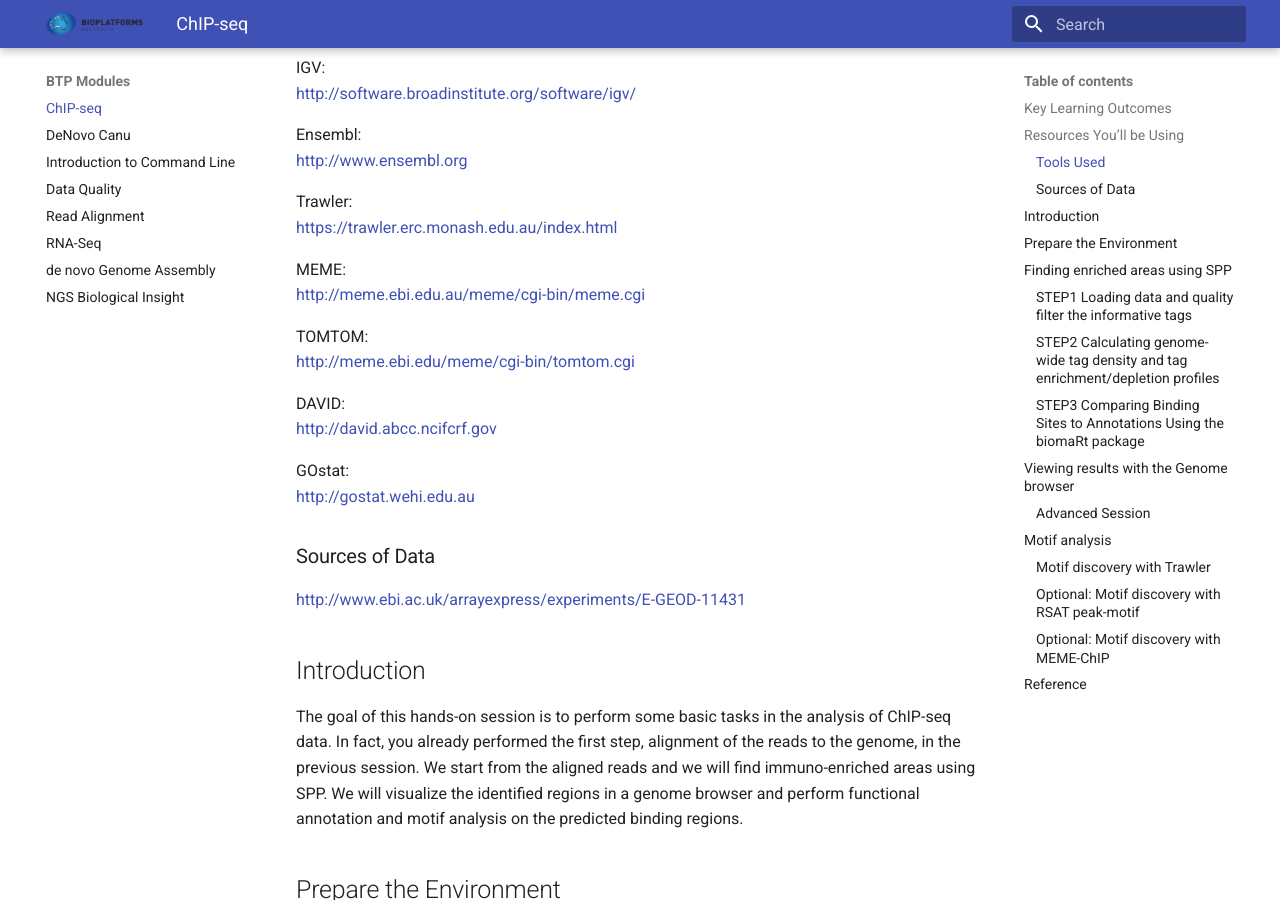
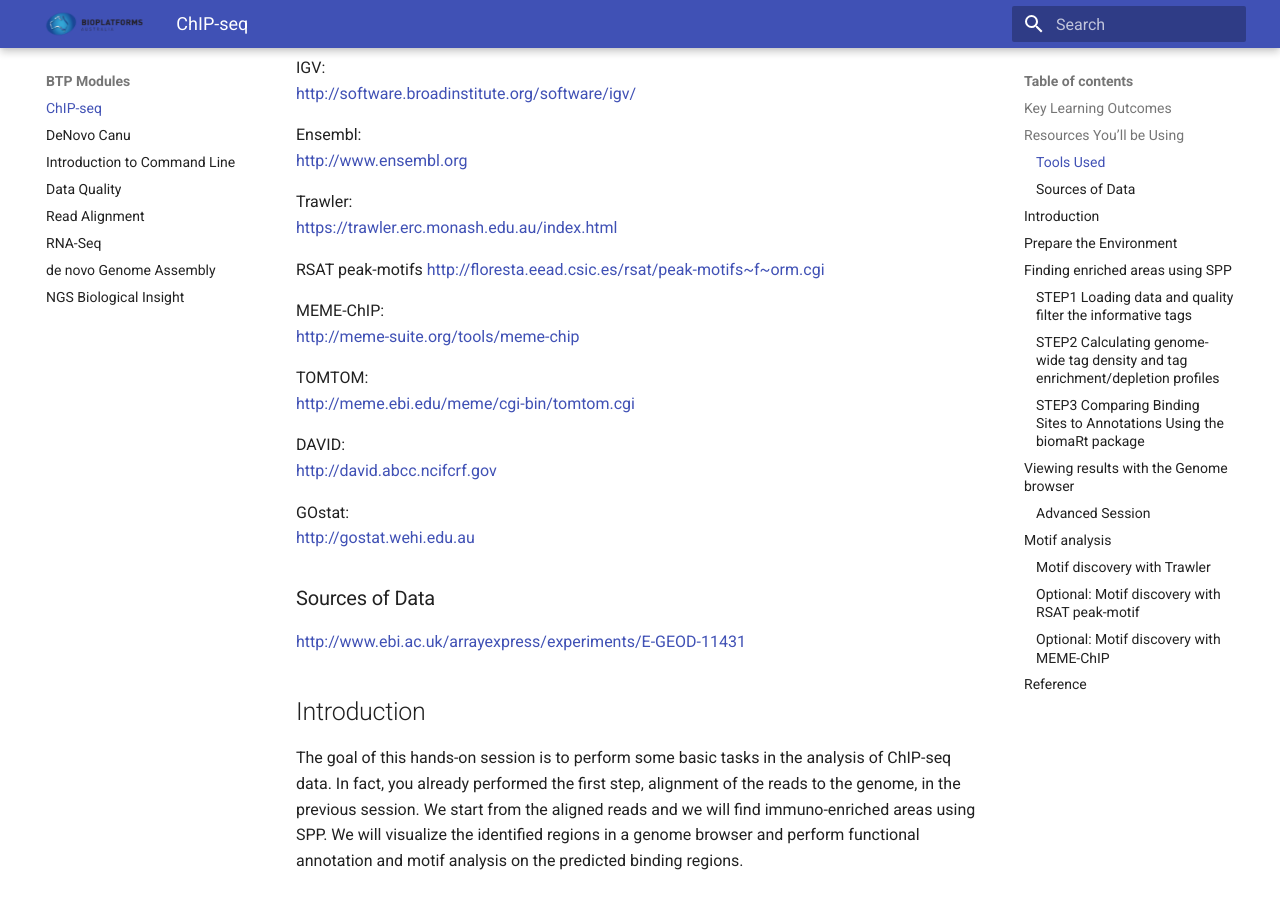
Before and after one commit to tsonika/intro-ngs-manuals, an MkDocs documentation site: the page built from docs/modules/btp-module-chip-seq/chip-seq-draft-SL_ST.md, in a window 1280 px wide and 900 px high, scrolled down 655 px. Built offline with MkDocs 1.6.1 and Material for MkDocs 9.7.7, drawn with Linux system fonts in a browser that asks for light colours; old or Windows-style settings are respelled for this version of MkDocs.

Commit message:
Add MEME-ChIP and RSAT urls

```diff
--- a/docs/modules/btp-module-chip-seq/chip-seq-draft-SL_ST.md
+++ b/docs/modules/btp-module-chip-seq/chip-seq-draft-SL_ST.md
@@ -30,8 +30,11 @@ http://www.ensembl.org
 Trawler:
 https://trawler.erc.monash.edu.au/index.html
 
-MEME:
-http://meme.ebi.edu.au/meme/cgi-bin/meme.cgi
+RSAT peak-motifs
+http://floresta.eead.csic.es/rsat/peak-motifs~f~orm.cgi
+
+MEME-ChIP:
+http://meme-suite.org/tools/meme-chip
 
 TOMTOM:
 http://meme.ebi.edu/meme/cgi-bin/tomtom.cgi
```
